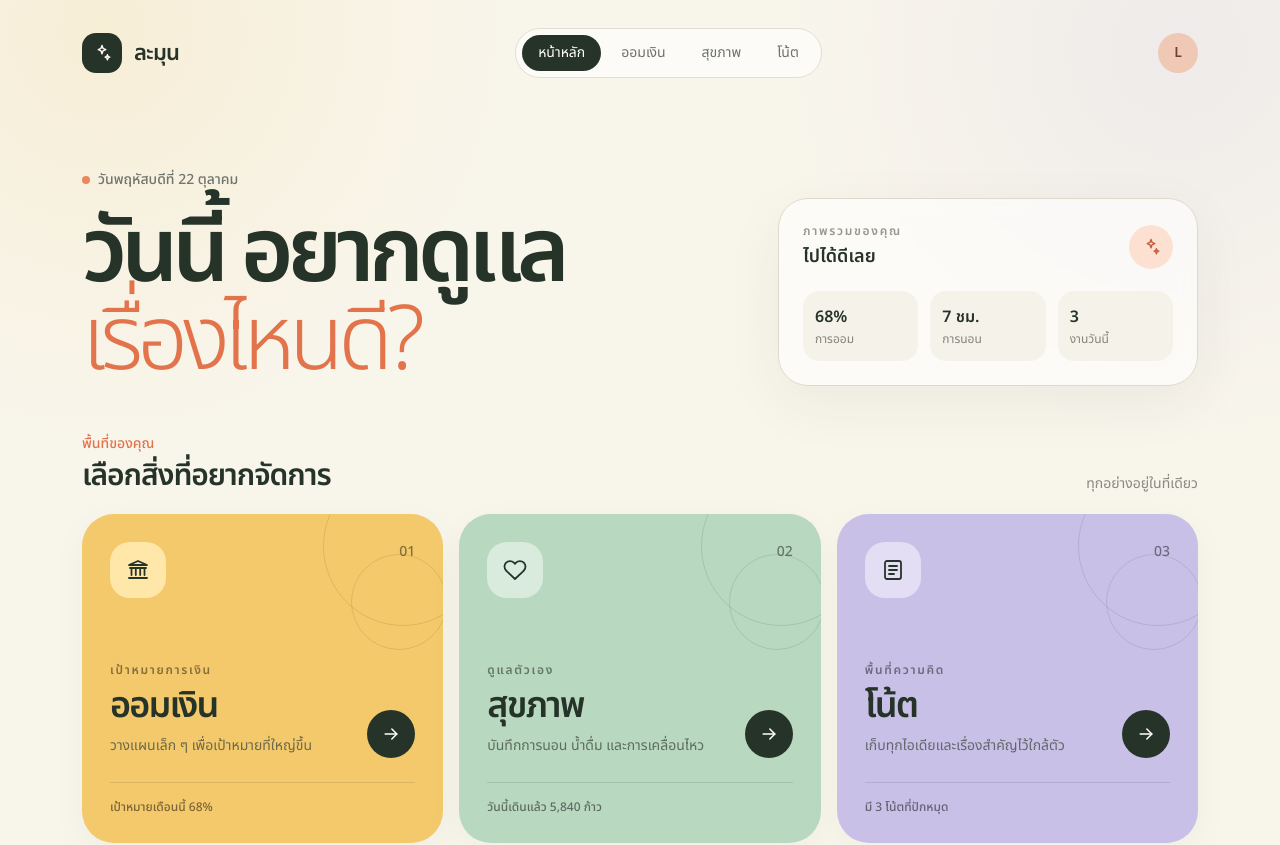
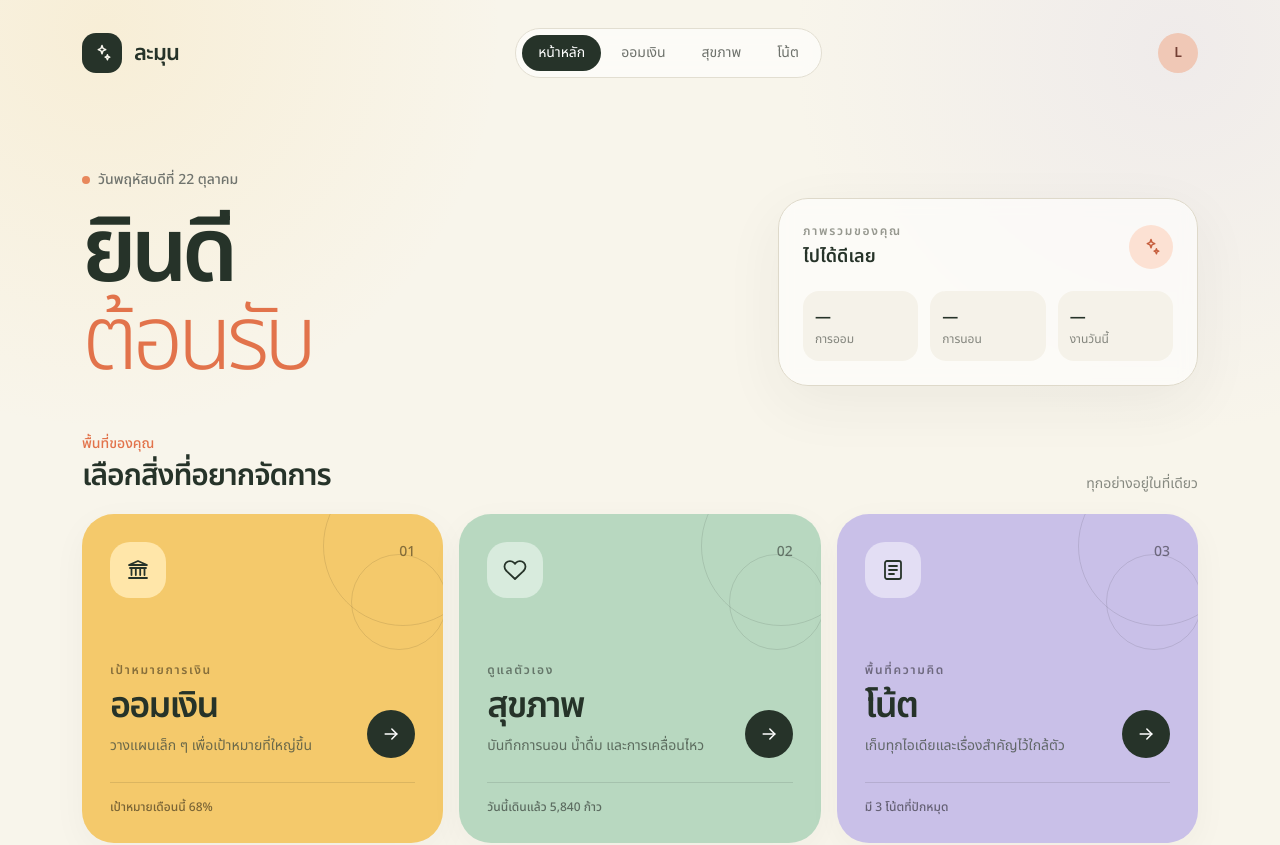
Before and after one commit to smmm1/money102, a React (Vite) app: page / in a window 1280 px wide. Shown: the top 845 px of the page. Built offline with nearby package versions, Linux system fonts and the light colour scheme.

Commit message:
Update home welcome text and make overview data honest

```diff
--- a/src/App.tsx
+++ b/src/App.tsx
@@ -158,6 +158,24 @@ function Home() {
     day: "numeric",
     month: "long",
   }).format(new Date())
+  const [savingOverview, setSavingOverview] = useState({ balance: 0, goal: 20000, hasData: false })
+
+  useEffect(() => {
+    try {
+      const transactions = JSON.parse(localStorage.getItem("lamoon-transactions") || "[]") as {
+        type: "income" | "expense"
+        amount: number
+      }[]
+      const goal = Number(localStorage.getItem("lamoon-saving-goal")) || 20000
+      const income = transactions.filter((item) => item.type === "income").reduce((sum, item) => sum + Number(item.amount || 0), 0)
+      const expense = transactions.filter((item) => item.type === "expense").reduce((sum, item) => sum + Number(item.amount || 0), 0)
+      setSavingOverview({ balance: income - expense, goal, hasData: transactions.length > 0 })
+    } catch {
+      setSavingOverview({ balance: 0, goal: Number(localStorage.getItem("lamoon-saving-goal")) || 20000, hasData: false })
+    }
+  }, [])
+
+  const savingPercent = Math.max(0, Math.min(Math.round((savingOverview.balance / savingOverview.goal) * 100), 100))
 
   return (
     <main>
@@ -169,10 +187,10 @@ function Home() {
               {today}
             </div>
             <h1 className="text-[clamp(2.8rem,7vw,5.7rem)] font-semibold leading-[0.98] tracking-[-0.065em] text-[#263329]">
-              วันนี้ อยากดูแล
+              ยินดี
               <br />
               <span className="font-light italic text-[#E2734B]">
-                เรื่องไหนดี?
+                ต้อนรับ
               </span>
             </h1>
           </div>
@@ -192,9 +210,9 @@ function Home() {
             </div>
             <div className="grid grid-cols-3 gap-3">
               {[
-                ["68%", "การออม"],
-                ["7 ชม.", "การนอน"],
-                ["3", "งานวันนี้"],
+                [savingOverview.hasData ? `${savingPercent}%` : "—", "การออม"],
+                ["—", "การนอน"],
+                ["—", "งานวันนี้"],
               ].map(([value, label]) => (
                 <div
                   key={label}
```
